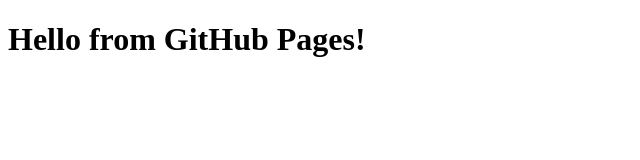
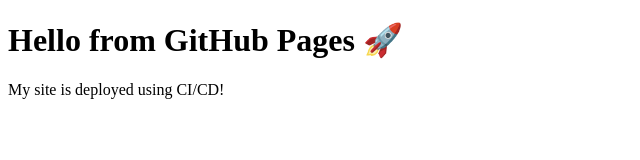
Before and after one commit to Achu-debug/Achu-debug, a plain HTML site: page index.html in a window 1280 px wide. Shown: the whole page, without its empty margins (0-640 px from the left). Drawn offline with Linux system fonts and the light colour scheme.

Commit message:
Update title and add CI/CD message to index.html

```diff
--- a/index.html
+++ b/index.html
@@ -1,9 +1,10 @@
 <!DOCTYPE html>
 <html>
 <head>
-  <title>My Site</title>
+  <title>My CI/CD Site</title>
 </head>
 <body>
-  <h1>Hello from GitHub Pages!</h1>
+  <h1>Hello from GitHub Pages 🚀</h1>
+  <p>My site is deployed using CI/CD!</p>
 </body>
 </html>
```
